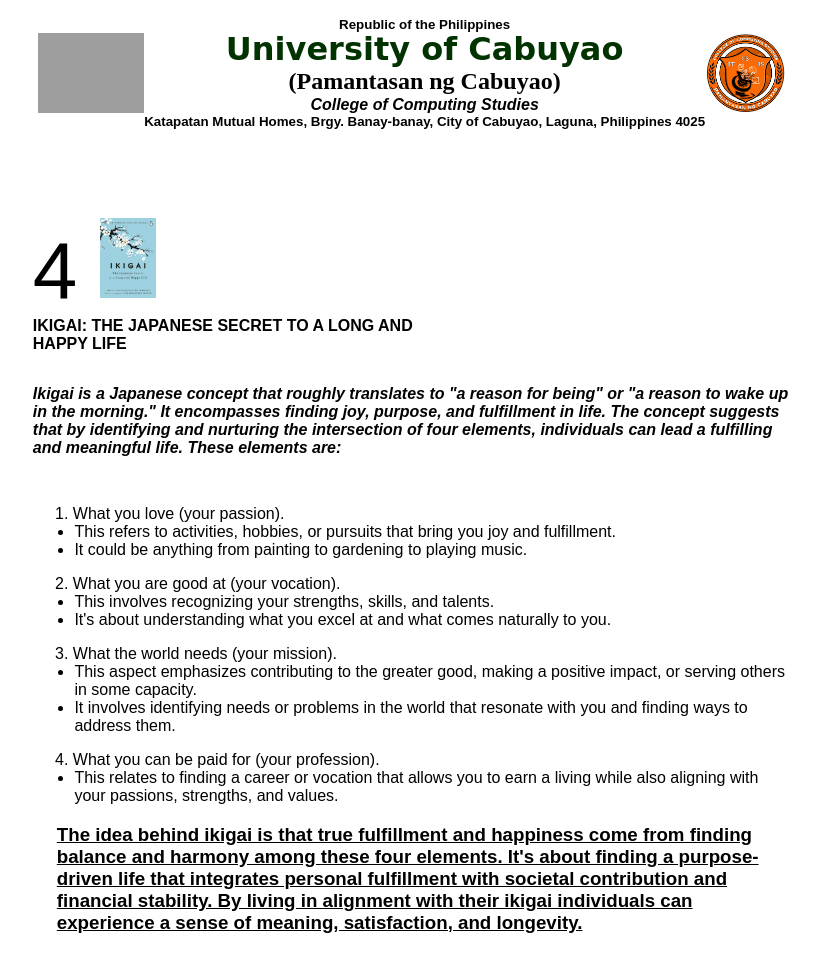
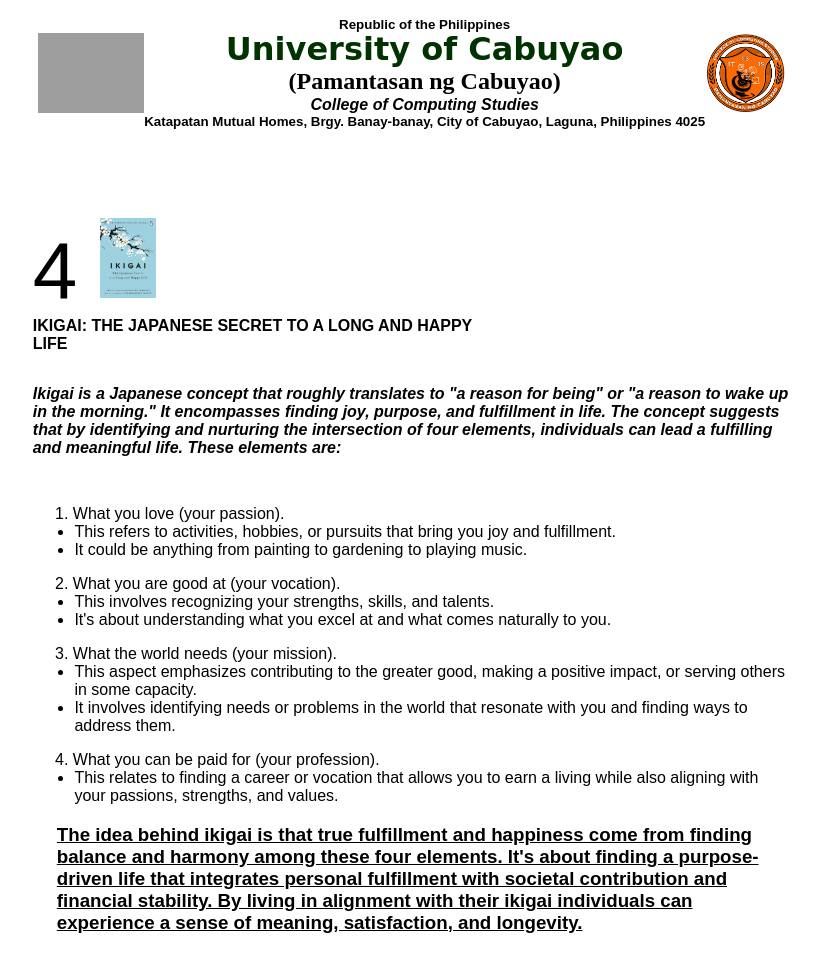
Before and after one commit to kurtjoshua/ikigai, a plain HTML site: page index.html in a window 1280 px wide. Shown: the whole page, without its empty margins (228-1047 px from the left). Drawn offline with Linux system fonts and the light colour scheme; grey boxes are pictures that could not be loaded.

Commit message:
Update index.html

```diff
--- a/index.html
+++ b/index.html
@@ -62,7 +62,7 @@
         .title {
             display: flex;
             flex-direction: column;
-            margin-right: 20rem;
+            margin-right: 18rem;
         }
 
         ul {
```
